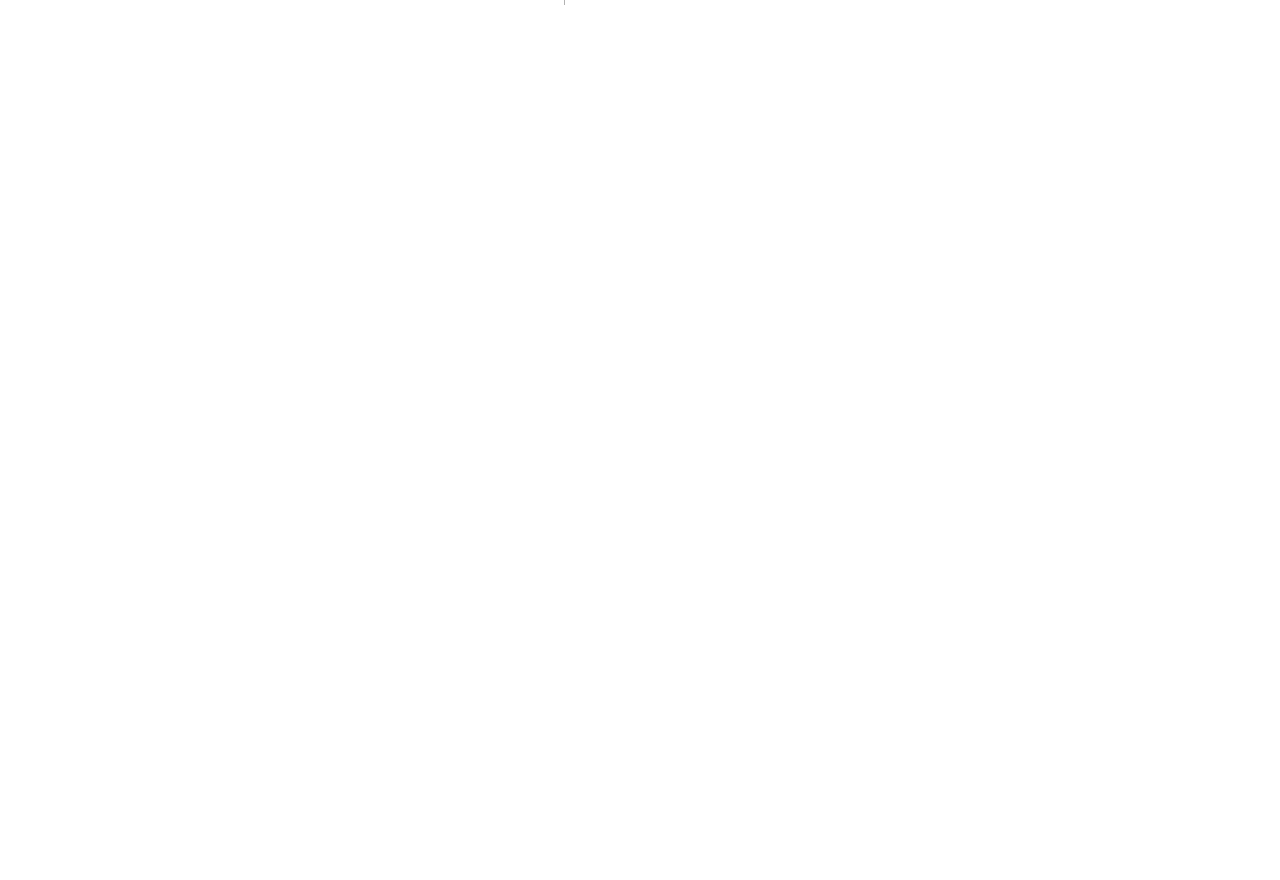
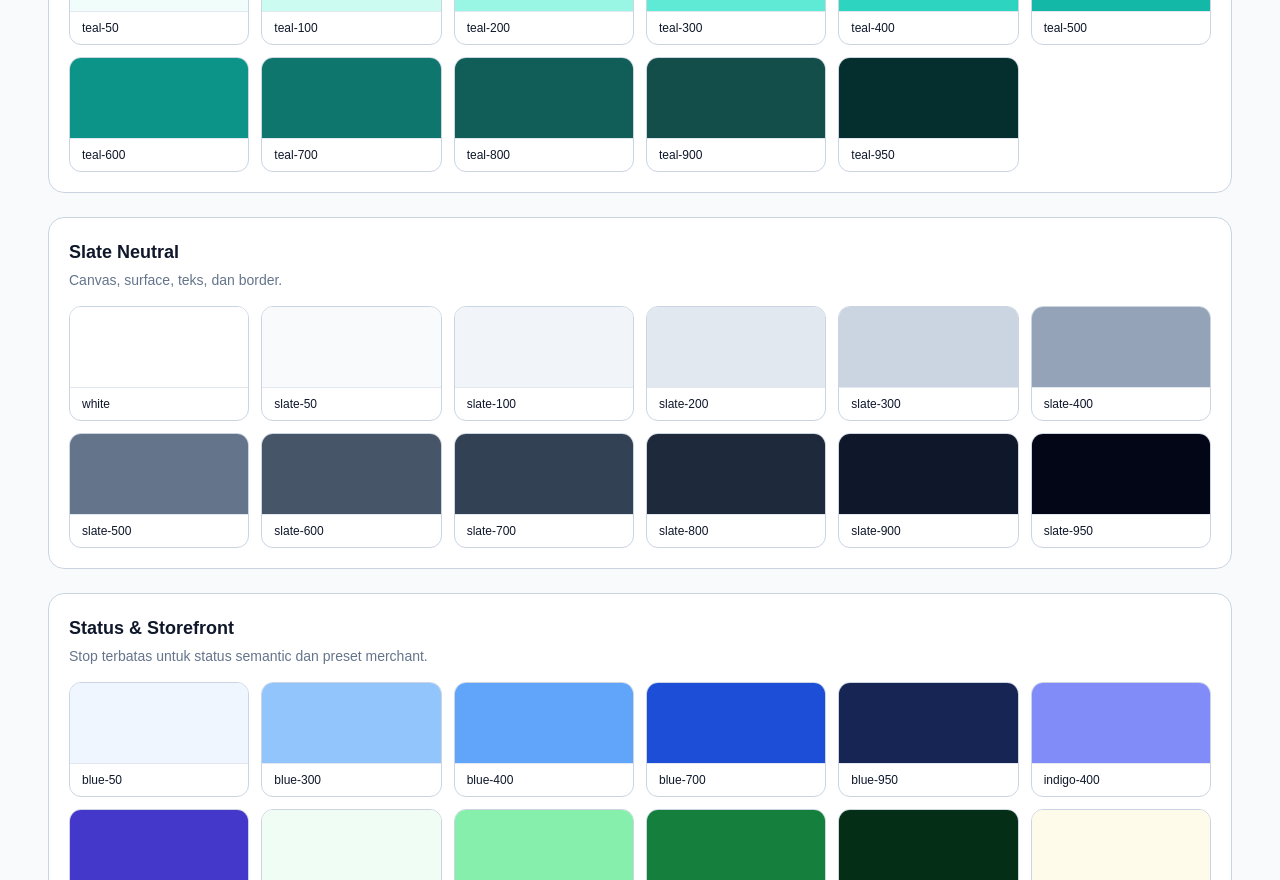
Before and after one commit to andirifqialnurr/merchant-operations-platform, a Next.js app in the folder apps/web/: page /color-bank in a window 1280 px wide. Before the commit this address had no page. Shown: the part 420-1300 px from the top of the page. Before the commit the page ends 800 px from the top, so only its background shows below. Built offline with nearby package versions, Linux system fonts and the light colour scheme.

Commit message:
checkpoint add light and dark color token bank

```diff
--- /dev/null
+++ b/apps/web/src/app/color-bank/page.tsx
@@ -0,0 +1,261 @@
+import type { CSSProperties } from "react";
+
+import Link from "next/link";
+
+type PrimitiveGroup = {
+  name: string;
+  description: string;
+  tokens: string[];
+};
+
+const primitiveGroups: PrimitiveGroup[] = [
+  {
+    name: "Operational Teal",
+    description: "Palet aksi utama platform.",
+    tokens: [
+      "teal-50",
+      "teal-100",
+      "teal-200",
+      "teal-300",
+      "teal-400",
+      "teal-500",
+      "teal-600",
+      "teal-700",
+      "teal-800",
+      "teal-900",
+      "teal-950",
+    ],
+  },
+  {
+    name: "Slate Neutral",
+    description: "Canvas, surface, teks, dan border.",
+    tokens: [
+      "white",
+      "slate-50",
+      "slate-100",
+      "slate-200",
+      "slate-300",
+      "slate-400",
+      "slate-500",
+      "slate-600",
+      "slate-700",
+      "slate-800",
+      "slate-900",
+      "slate-950",
+    ],
+  },
+  {
+    name: "Status & Storefront",
+    description: "Stop terbatas untuk status semantic dan preset merchant.",
+    tokens: [
+      "blue-50",
+      "blue-300",
+      "blue-400",
+      "blue-700",
+      "blue-950",
+      "indigo-400",
+      "indigo-700",
+      "green-50",
+      "green-300",
+      "green-700",
+      "green-950",
+      "amber-50",
+      "amber-300",
+      "amber-700",
+      "amber-950",
+      "red-50",
+      "red-300",
+      "red-700",
+      "red-950",
+      "violet-50",
+      "violet-300",
+      "violet-400",
+      "violet-700",
+      "violet-950",
+      "rose-400",
+      "rose-700",
+      "orange-400",
+      "orange-700",
+    ],
+  },
+];
+
+const merchantPresets = ["teal", "blue", "indigo", "violet", "rose", "orange"] as const;
+
+const statusSamples = [
+  { name: "Informasi", className: "bg-info-surface text-info" },
+  { name: "Berhasil", className: "bg-success-surface text-success" },
+  { name: "Peringatan", className: "bg-warning-surface text-warning" },
+  { name: "Bahaya", className: "bg-danger-surface text-danger" },
+  { name: "Khusus / refund", className: "bg-special-surface text-special" },
+];
+
+function PrimitivePalette({ group }: Readonly<{ group: PrimitiveGroup }>) {
+  return (
+    <section className="rounded-2xl border border-line-default bg-surface p-5">
+      <div className="mb-4">
+        <h2 className="text-lg font-semibold">{group.name}</h2>
+        <p className="mt-1 text-sm text-foreground-muted">{group.description}</p>
+      </div>
+      <div className="grid grid-cols-2 gap-3 sm:grid-cols-4 lg:grid-cols-6">
+        {group.tokens.map((token) => (
+          <div
+            className="overflow-hidden rounded-xl border border-line-default bg-surface"
+            key={token}
+          >
+            <div
+              aria-hidden="true"
+              className="h-20"
+              style={{ backgroundColor: `var(--primitive-color-${token})` } as CSSProperties}
+            />
+            <div className="border-t border-line-subtle px-3 py-2 text-xs font-medium">{token}</div>
+          </div>
+        ))}
+      </div>
+    </section>
+  );
+}
+
+function StatusList() {
+  return (
+    <div className="grid gap-2">
+      {statusSamples.map((status) => (
+        <div
+          className={`rounded-lg px-3 py-2 text-sm font-semibold ${status.className}`}
+          key={status.name}
+        >
+          {status.name}
+        </div>
+      ))}
+    </div>
+  );
+}
+
+function MerchantPresetList() {
+  return (
+    <div className="grid grid-cols-2 gap-2 sm:grid-cols-3">
+      {merchantPresets.map((preset) => (
+        <div
+          className="rounded-lg bg-brand px-3 py-3 text-center text-sm font-semibold capitalize text-on-brand"
+          data-brand-preset={preset}
+          data-customer-storefront=""
+          key={preset}
+        >
+          {preset}
+        </div>
+      ))}
+    </div>
+  );
+}
+
+function SemanticThemePreview({ mode }: Readonly<{ mode: "light" | "dark" }>) {
+  const isDark = mode === "dark";
+
+  return (
+    <article
+      className="rounded-2xl border border-line-default bg-canvas p-5 text-foreground"
+      data-theme-preview={mode}
+    >
+      <div className="mb-5 flex items-start justify-between gap-4">
+        <div>
+          <p className="text-xs font-semibold uppercase tracking-wider text-foreground-muted">
+            Semantic theme
+          </p>
+          <h3 className="mt-1 text-xl font-semibold">{isDark ? "Dark / Navy Slate" : "Light"}</h3>
+        </div>
+        <span className="rounded-full border border-line-control bg-surface px-3 py-1 text-xs font-medium">
+          {isDark ? "data-theme=dark" : "default"}
+        </span>
+      </div>
+
+      <div className="grid gap-4">
+        <section className="rounded-xl border border-line-default bg-surface p-4">
+          <p className="font-semibold">Surface utama</p>
+          <p className="mt-1 text-sm text-foreground-secondary">
+            Teks sekunder pada panel operasional.
+          </p>
+          <p className="mt-2 text-xs text-foreground-muted">Helper text / metadata</p>
+          <div className="mt-4 rounded-lg border border-line-subtle bg-surface-subtle p-3 text-sm">
+            Surface subtle dengan border subtle
+          </div>
+          <div className="mt-3 rounded-lg border border-line-strong bg-surface-raised p-3 text-sm">
+            Surface raised dengan border strong
+          </div>
+        </section>
+
+        <section className="grid grid-cols-2 gap-2">
+          <div className="rounded-lg bg-primary px-3 py-3 text-center text-sm font-semibold text-on-primary">
+            Primary
+          </div>
+          <div className="rounded-lg bg-primary-hover px-3 py-3 text-center text-sm font-semibold text-on-primary">
+            Hover
+          </div>
+          <div className="rounded-lg bg-primary-pressed px-3 py-3 text-center text-sm font-semibold text-on-primary">
+            Pressed
+          </div>
+          <div className="rounded-lg bg-primary-subtle px-3 py-3 text-center text-sm font-semibold text-foreground">
+            Primary subtle
+          </div>
+        </section>
+
+        <section className="rounded-xl border border-line-default bg-surface p-4">
+          <p className="mb-3 text-sm font-semibold">Status selalu memakai label</p>
+          <StatusList />
+        </section>
+
+        <section className="rounded-xl border border-line-default bg-surface p-4">
+          <p className="mb-3 text-sm font-semibold">Merchant storefront presets</p>
+          <MerchantPresetList />
+        </section>
+
+        <section className="rounded-xl border border-line-default bg-surface p-4">
+          <p className="mb-3 text-sm font-semibold">Focus indicator</p>
+          <div className="rounded-lg border border-line-control bg-surface px-3 py-3 text-sm ring-2 ring-focus ring-offset-2 ring-offset-surface">
+            Control dengan focus ring semantic
+          </div>
+        </section>
+      </div>
+    </article>
+  );
+}
+
+export default function ColorBankPage() {
+  return (
+    <main className="min-h-screen bg-canvas px-4 py-8 text-foreground sm:px-8 lg:px-12">
+      <div className="mx-auto max-w-7xl">
+        <header className="mb-8 border-b border-line-default pb-6">
+          <Link className="text-sm font-medium text-primary underline" href="/">
+            Kembali ke workspace
+          </Link>
+          <p className="mt-6 text-xs font-semibold uppercase tracking-wider text-primary">
+            Development preview
+          </p>
+          <h1 className="mt-2 text-3xl font-bold tracking-tight sm:text-4xl">Color Bank</h1>
+          <p className="mt-3 max-w-3xl text-foreground-secondary">
+            Source of truth visual untuk primitive palette, semantic theme light/dark, status, dan
+            preset warna storefront merchant.
+          </p>
+        </header>
+
+        <div className="grid gap-6">
+          {primitiveGroups.map((group) => (
+            <PrimitivePalette group={group} key={group.name} />
+          ))}
+        </div>
+
+        <section className="mt-10">
+          <div className="mb-4">
+            <p className="text-xs font-semibold uppercase tracking-wider text-primary">
+              Side-by-side verification
+            </p>
+            <h2 className="mt-1 text-2xl font-bold">Semantic light dan dark</h2>
+          </div>
+          <div className="grid gap-6 xl:grid-cols-2">
+            <SemanticThemePreview mode="light" />
+            <SemanticThemePreview mode="dark" />
+          </div>
+        </section>
+      </div>
+    </main>
+  );
+}
--- a/apps/web/src/app/page.tsx
+++ b/apps/web/src/app/page.tsx
@@ -1,8 +1,13 @@
+import Link from "next/link";
+
 export default function HomePage() {
   return (
-    <main>
+    <main className="min-h-screen bg-canvas p-8 text-foreground">
       <h1>Merchant Operations Platform</h1>
       <p>Fondasi workspace siap. Fitur produk belum dibuat.</p>
+      <Link className="text-primary underline" href="/color-bank">
+        Buka development Color Bank
+      </Link>
     </main>
   );
 }
--- a/packages/ui/src/styles/merchant-presets.css
+++ b/packages/ui/src/styles/merchant-presets.css
@@ -32,32 +32,38 @@
   --color-brand-on-primary: var(--primitive-color-white);
 }
 
-:root[data-theme="dark"] [data-customer-storefront][data-brand-preset="teal"] {
+:root[data-theme="dark"] [data-customer-storefront][data-brand-preset="teal"],
+[data-theme-preview="dark"] [data-customer-storefront][data-brand-preset="teal"] {
   --color-brand-primary: var(--primitive-color-teal-400);
   --color-brand-on-primary: var(--primitive-color-slate-900);
 }
 
-:root[data-theme="dark"] [data-customer-storefront][data-brand-preset="blue"] {
+:root[data-theme="dark"] [data-customer-storefront][data-brand-preset="blue"],
+[data-theme-preview="dark"] [data-customer-storefront][data-brand-preset="blue"] {
   --color-brand-primary: var(--primitive-color-blue-400);
   --color-brand-on-primary: var(--primitive-color-slate-900);
 }
 
-:root[data-theme="dark"] [data-customer-storefront][data-brand-preset="indigo"] {
+:root[data-theme="dark"] [data-customer-storefront][data-brand-preset="indigo"],
+[data-theme-preview="dark"] [data-customer-storefront][data-brand-preset="indigo"] {
   --color-brand-primary: var(--primitive-color-indigo-400);
   --color-brand-on-primary: var(--primitive-color-slate-900);
 }
 
-:root[data-theme="dark"] [data-customer-storefront][data-brand-preset="violet"] {
+:root[data-theme="dark"] [data-customer-storefront][data-brand-preset="violet"],
+[data-theme-preview="dark"] [data-customer-storefront][data-brand-preset="violet"] {
   --color-brand-primary: var(--primitive-color-violet-400);
   --color-brand-on-primary: var(--primitive-color-slate-900);
 }
 
-:root[data-theme="dark"] [data-customer-storefront][data-brand-preset="rose"] {
+:root[data-theme="dark"] [data-customer-storefront][data-brand-preset="rose"],
+[data-theme-preview="dark"] [data-customer-storefront][data-brand-preset="rose"] {
   --color-brand-primary: var(--primitive-color-rose-400);
   --color-brand-on-primary: var(--primitive-color-slate-900);
 }
 
-:root[data-theme="dark"] [data-customer-storefront][data-brand-preset="orange"] {
+:root[data-theme="dark"] [data-customer-storefront][data-brand-preset="orange"],
+[data-theme-preview="dark"] [data-customer-storefront][data-brand-preset="orange"] {
   --color-brand-primary: var(--primitive-color-orange-400);
   --color-brand-on-primary: var(--primitive-color-slate-900);
 }
--- a/packages/ui/src/styles/tokens.css
+++ b/packages/ui/src/styles/tokens.css
@@ -43,7 +43,8 @@
   --color-status-special-bg: var(--primitive-color-violet-50);
 }
 
-:root[data-theme="dark"] {
+:root[data-theme="dark"],
+[data-theme-preview="dark"] {
   /* Navy-slate background surfaces */
   --color-bg-canvas: #0b1120;
   --color-bg-surface: #111827;
```
Also changed, not shown: 1 other file (tests, documents, lock files or other folders).
